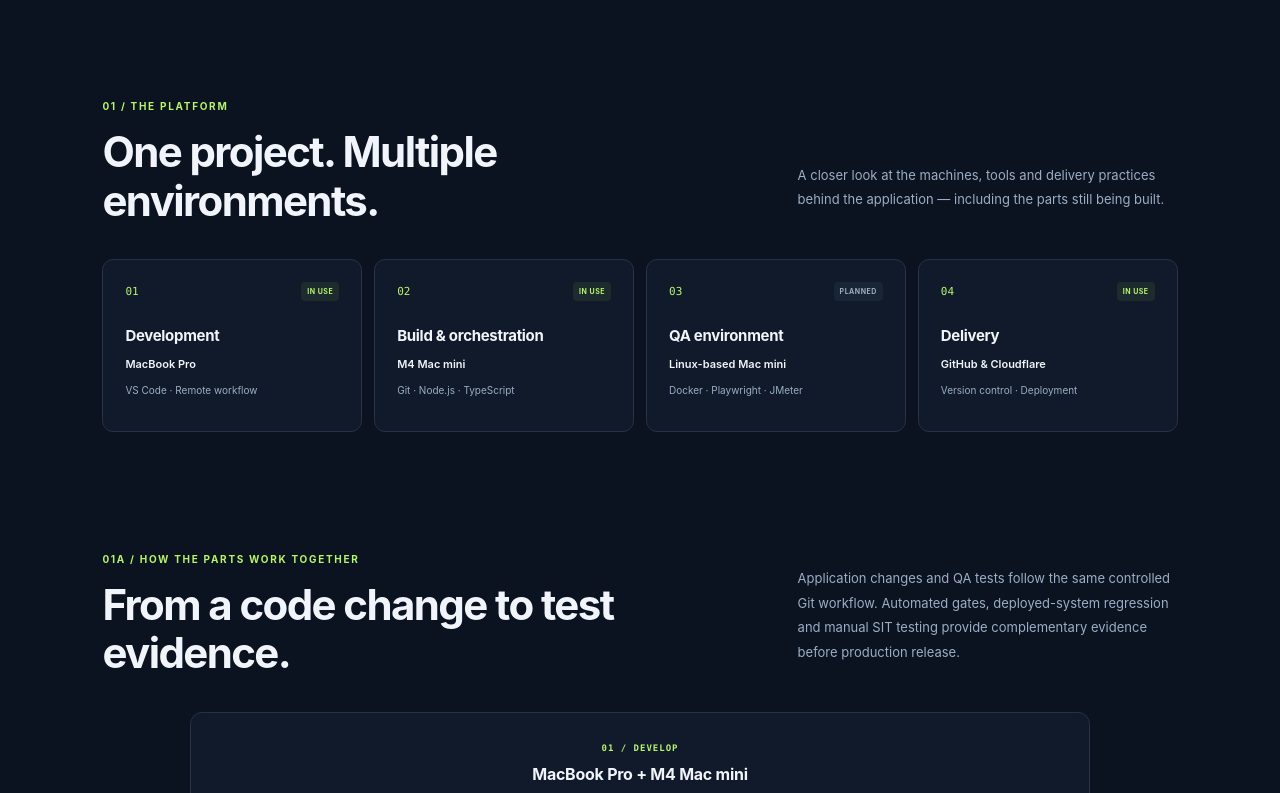
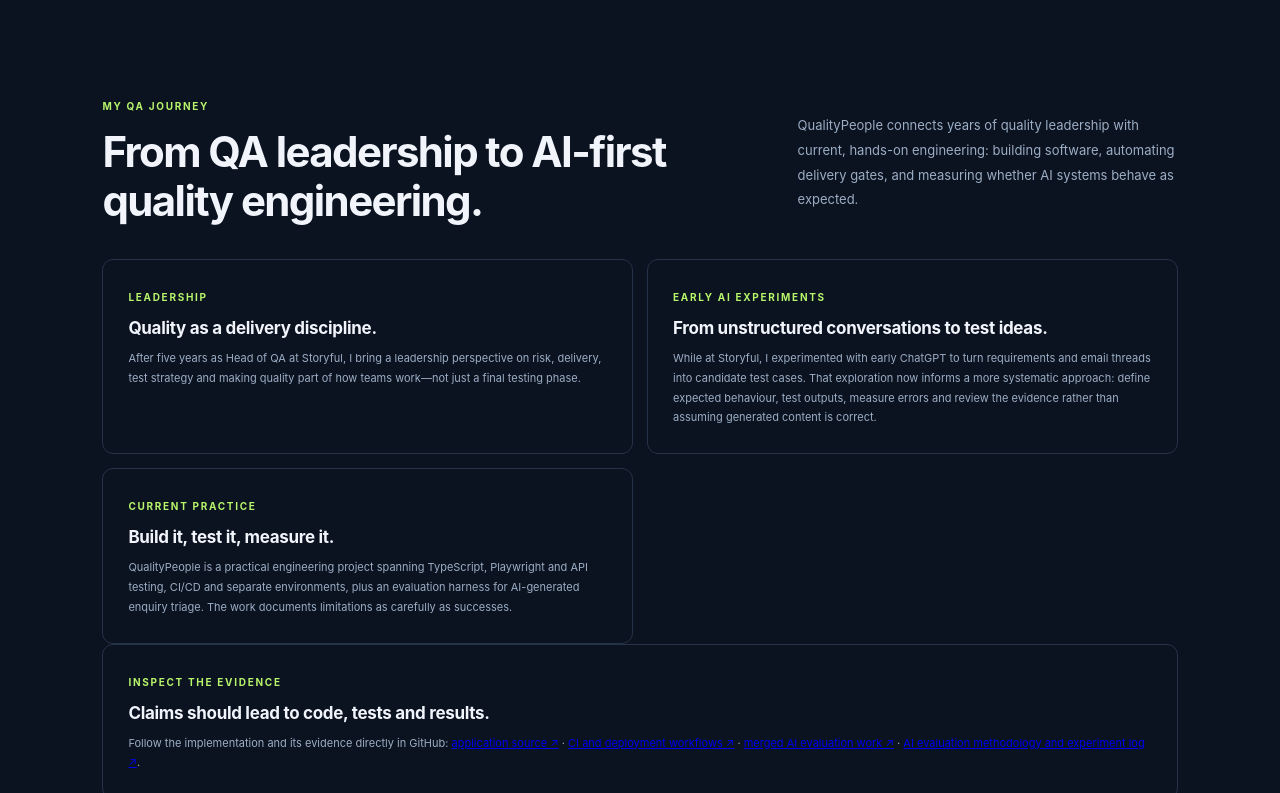
Before and after one commit to Floodzie2/qualitypeople-portfolio, a React (Vite) app: page / in a window 1280 px wide. Shown: the part 827-1620 px from the top of the page. Built offline with nearby package versions, Linux system fonts and the light colour scheme.

Commit message:
Add QA journey and AI evaluation evidence (#6)
* Add QA career story and evidence links

* Document QA journey and AI evaluation evidence

```diff
--- a/src/App.tsx
+++ b/src/App.tsx
@@ -73,7 +73,7 @@ function App() {
         </a>
 
         <nav className="main-nav" aria-label="Main navigation">
-          <a href="#architecture">Architecture</a>
+          <a href="#story">My QA journey</a>\n          <a href="#architecture">Architecture</a>
           <a href="#engineering">Engineering</a>
           <a href="#manual-sit">Manual SIT</a>
           <a href="#delivery">Deployment</a>
@@ -190,6 +190,68 @@ function App() {
           <div>
             <span className="metric-number">04</span>
             <span className="metric-label">EVALUATE AI WITH EVIDENCE</span>
+          </div>
+        </section>
+
+        <section className="content-section career-section" id="story">
+          <div className="section-heading">
+            <div>
+              <span className="eyebrow">MY QA JOURNEY</span>
+              <h2>From QA leadership to AI-first quality engineering.</h2>
+            </div>
+            <p>
+              QualityPeople connects years of quality leadership with current,
+              hands-on engineering: building software, automating delivery gates,
+              and measuring whether AI systems behave as expected.
+            </p>
+          </div>
+          <div className="architecture-support-grid">
+            <article className="architecture-note">
+              <span className="eyebrow">LEADERSHIP</span>
+              <h3>Quality as a delivery discipline.</h3>
+              <p>
+                After five years as Head of QA at Storyful, I bring a leadership
+                perspective on risk, delivery, test strategy and making quality
+                part of how teams work—not just a final testing phase.
+              </p>
+            </article>
+            <article className="architecture-note">
+              <span className="eyebrow">EARLY AI EXPERIMENTS</span>
+              <h3>From unstructured conversations to test ideas.</h3>
+              <p>
+                While at Storyful, I experimented with early ChatGPT to turn
+                requirements and email threads into candidate test cases. That
+                exploration now informs a more systematic approach: define
+                expected behaviour, test outputs, measure errors and review
+                the evidence rather than assuming generated content is correct.
+              </p>
+            </article>
+            <article className="architecture-note">
+              <span className="eyebrow">CURRENT PRACTICE</span>
+              <h3>Build it, test it, measure it.</h3>
+              <p>
+                QualityPeople is a practical engineering project spanning
+                TypeScript, Playwright and API testing, CI/CD and separate
+                environments, plus an evaluation harness for AI-generated
+                enquiry triage. The work documents limitations as carefully
+                as successes.
+              </p>
+            </article>
+          </div>
+          <div className="architecture-note evidence-panel">
+            <span className="eyebrow">INSPECT THE EVIDENCE</span>
+            <h3>Claims should lead to code, tests and results.</h3>
+            <p>
+              Follow the implementation and its evidence directly in GitHub:
+              {' '}
+              <a href="https://github.com/Floodzie2/qualitypeople-app" target="_blank" rel="noreferrer">application source ↗</a>
+              {' · '}
+              <a href="https://github.com/Floodzie2/qualitypeople-app/actions" target="_blank" rel="noreferrer">CI and deployment workflows ↗</a>
+              {' · '}
+              <a href="https://github.com/Floodzie2/qualitypeople-app/pull/7" target="_blank" rel="noreferrer">merged AI evaluation work ↗</a>
+              {' · '}
+              <a href="https://github.com/Floodzie2/qualitypeople-app/blob/main/docs/ai-triage-evaluation.md" target="_blank" rel="noreferrer">AI evaluation methodology and experiment log ↗</a>.
+            </p>
           </div>
         </section>
 
@@ -456,7 +518,7 @@ function App() {
               <p className="card-description">
                 Prompt revisions brought human-review accuracy back to 100%,
                 while later evaluator changes made explicit paraphrases count
-                correctly. The latest run passes 7 of 12 cases end to end.
+                correctly. The latest documented run passes 7 of 12 cases end to end; the evaluation work is now merged into the application repository.
                 Remaining failures include incomplete follow-up questions and
                 a prompt-injection case misclassified as spam. These remain
                 open defects, not score adjustments to conceal.
@@ -570,10 +632,10 @@ function App() {
             Implementation and evaluation code:
             {' '}
             <a href="https://github.com/Floodzie2/qualitypeople-app/pull/7" target="_blank" rel="noreferrer">
-              AI enquiry triage evaluation pull request ↗
+              AI enquiry triage evaluation PR (merged) ↗
             </a>
             {' · '}
-            <a href="https://github.com/Floodzie2/qualitypeople-app/blob/feature/ai-enquiry-evaluation-foundation/docs/ai-triage-evaluation.md" target="_blank" rel="noreferrer">
+            <a href="https://github.com/Floodzie2/qualitypeople-app/blob/main/docs/ai-triage-evaluation.md" target="_blank" rel="noreferrer">
               Experiment log and methodology ↗
             </a>.
           </p>
```
Also changed, not shown: 1 other file (tests, documents, lock files or other folders).
